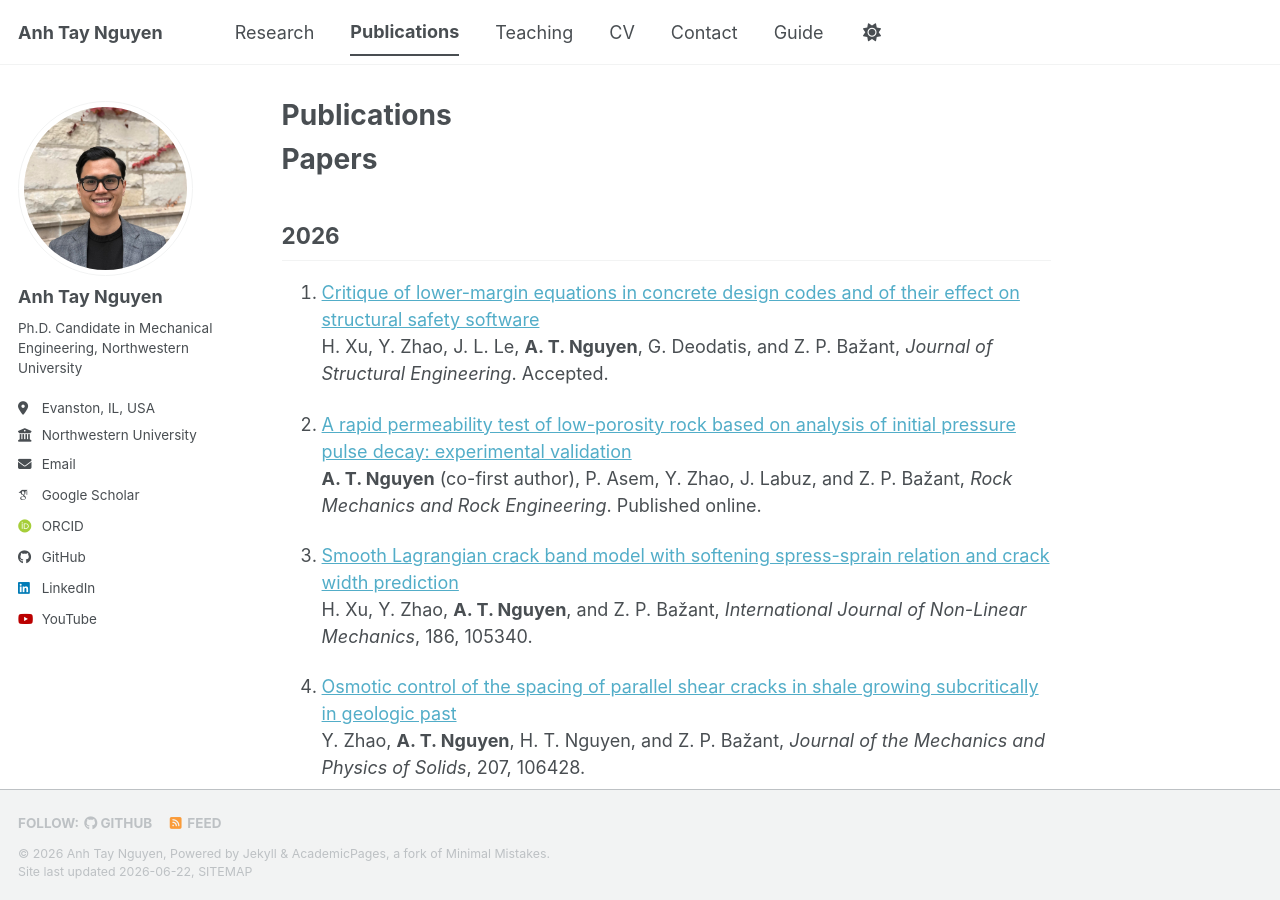
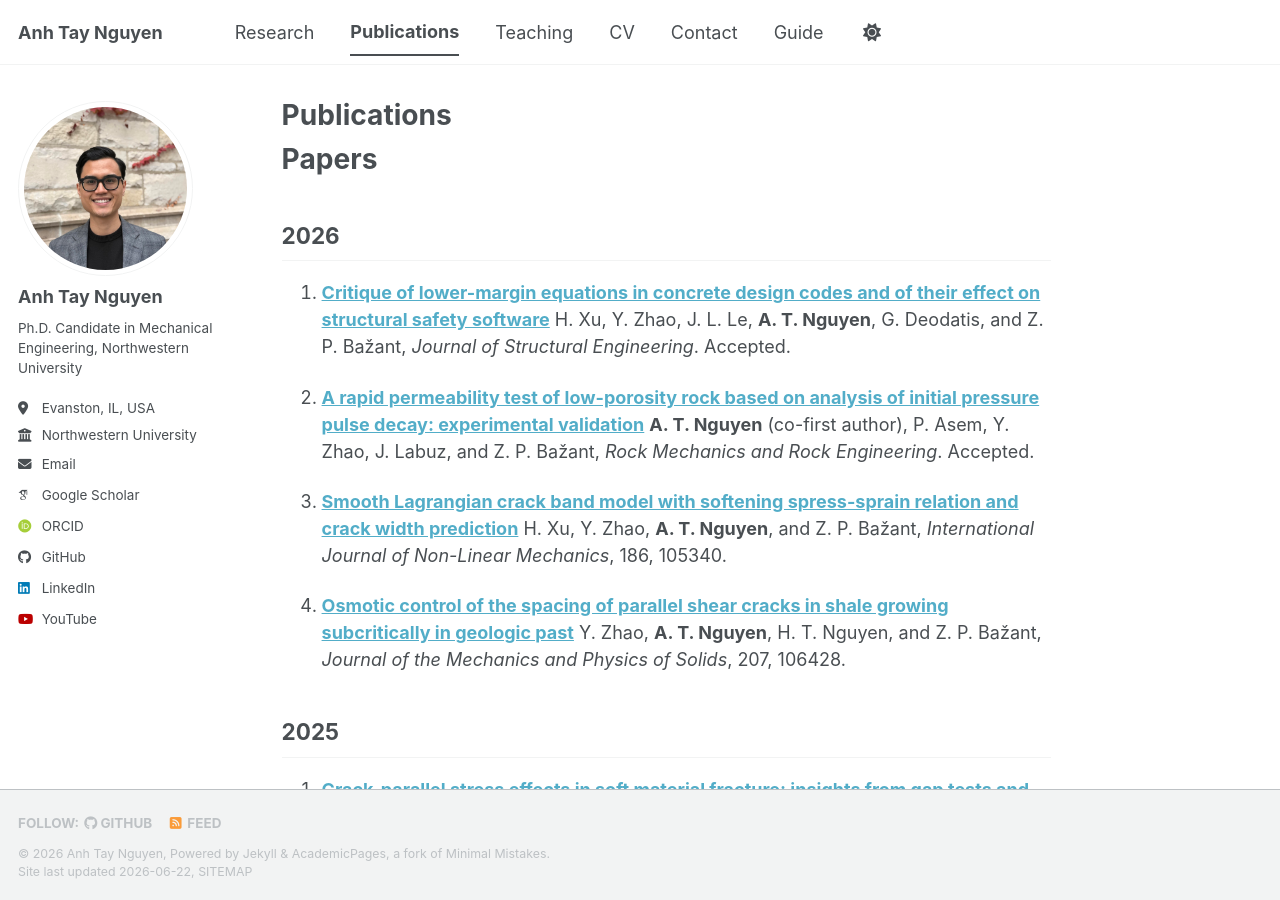
Before and after one commit to anhtaynguyen/anhtaynguyen.github.io, a Jekyll site: the page built from _pages/publications.md, in a window 1280 px wide and 900 px high. Built offline with Jekyll 4.4.1, drawn with Linux system fonts in a browser that asks for light colours; some web fonts are replaced; a script bundle is joined from its source files by our own code; library files that are not in the unit come from our copies.

Commit message:
Update publications.md

```diff
--- a/_pages/publications.md
+++ b/_pages/publications.md
@@ -8,67 +8,67 @@ author_profile: true
 
 ## 2026
 
-1. [Critique of lower-margin equations in concrete design codes and of their effect on structural safety software](#)
+1. [**Critique of lower-margin equations in concrete design codes and of their effect on structural safety software**](#)
    H. Xu, Y. Zhao, J. L. Le, **A. T. Nguyen**, G. Deodatis, and Z. P. Bažant, *Journal of Structural Engineering*. Accepted.
 
-2. [A rapid permeability test of low-porosity rock based on analysis of initial pressure pulse decay: experimental validation](https://link.springer.com/article/10.1007/s00603-026-05517-9)
-   **A. T. Nguyen** (co-first author), P. Asem, Y. Zhao, J. Labuz, and Z. P. Bažant, *Rock Mechanics and Rock Engineering*. Published online.
+2. [**A rapid permeability test of low-porosity rock based on analysis of initial pressure pulse decay: experimental validation**](#)
+   **A. T. Nguyen** (co-first author), P. Asem, Y. Zhao, J. Labuz, and Z. P. Bažant, *Rock Mechanics and Rock Engineering*. Accepted.
 
-3. [Smooth Lagrangian crack band model with softening spress-sprain relation and crack width prediction](https://doi.org/10.1016/j.ijnonlinmec.2026.105340)
+3. [**Smooth Lagrangian crack band model with softening spress-sprain relation and crack width prediction**](https://doi.org/10.1016/j.ijnonlinmec.2026.105340)
    H. Xu, Y. Zhao, **A. T. Nguyen**, and Z. P. Bažant, *International Journal of Non-Linear Mechanics*, 186, 105340.
 
-4. [Osmotic control of the spacing of parallel shear cracks in shale growing subcritically in geologic past](https://www.sciencedirect.com/science/article/pii/S0022509625004028)
+4. [**Osmotic control of the spacing of parallel shear cracks in shale growing subcritically in geologic past**](https://www.sciencedirect.com/science/article/pii/S0022509625004028)
    Y. Zhao, **A. T. Nguyen**, H. T. Nguyen, and Z. P. Bažant, *Journal of the Mechanics and Physics of Solids*, 207, 106428.
 
 ## 2025
 
-1. [Crack-parallel stress effects in soft material fracture: insights from gap tests and the microplane modeling perspective](https://doi.org/10.1115/1.4070265)
+1. [**Crack-parallel stress effects in soft material fracture: insights from gap tests and the microplane modeling perspective**](https://doi.org/10.1115/1.4070265)
    Y. Zhao, **A. T. Nguyen**, H. Chen, H. D. Espinosa, and Z. P. Bažant, *Journal of Applied Mechanics*, 93(2).
 
-2. [A novel weighted averaging operator for frequency analysis of nonlinear free vibrations](https://doi.org/10.1016/j.ijnonlinmec.2025.105057)
+2. [**A novel weighted averaging operator for frequency analysis of nonlinear free vibrations**](https://doi.org/10.1016/j.ijnonlinmec.2025.105057)
    **A. T. Nguyen**, N. N. Linh, N. C. Thang, N. H. Ngoc, and L. Q. Vinh, *International Journal of Non-Linear Mechanics*, 105057.
 
 ## 2024
 
-1. [Fast permeability measurement for tight reservoir cores using only initial data of the one-chamber pressure pulse decay test](https://doi.org/10.1016/j.jmps.2024.105805)
+1. [**Fast permeability measurement for tight reservoir cores using only initial data of the one-chamber pressure pulse decay test**](https://doi.org/10.1016/j.jmps.2024.105805)
    **A. T. Nguyen**, P. Asem, Y. Zhao, and Z. P. Bažant, *Journal of the Mechanics and Physics of Solids*, 192, 105805.
 
-2. [Sprain energy consequences for damage localization and fracture mechanics](https://doi.org/10.1073/pnas.2410668121)
+2. [**Sprain energy consequences for damage localization and fracture mechanics**](https://doi.org/10.1073/pnas.2410668121)
    H. Xu, **A. T. Nguyen**, and Z. P. Bažant, *Proceedings of the National Academy of Sciences*, 121(40), e2410668121.
 
-3. [Extension of dual equivalent linearization to analysis of deterministic dynamic systems: part 2 — multi-parameter equivalent linearization](https://doi.org/10.1007/s11071-024-09223-7)
+3. [**Extension of dual equivalent linearization to analysis of deterministic dynamic systems: part 2 — multi-parameter equivalent linearization**](https://doi.org/10.1007/s11071-024-09223-7)
    N. N. Linh, **A. T. Nguyen**, N. C. Thang, N. D. Anh, and I. Elishakoff, *Nonlinear Dynamics*, 112(20), 18001–18030.
 
-4. [M-integral and energy-release rates: A didactical account](https://doi.org/10.1007/978-3-031-56132-0_5)
+4. [**M-integral and energy-release rates: A didactical account**](https://doi.org/10.1007/978-3-031-56132-0_5)
    R. Kienzler, **A. T. Nguyen**, and Y. E. Pak, *Advanced Structured Materials*, 89–120.
 
 ## 2023
 
-1. [Smooth Lagrangian crack band model based on spress-sprain relation and Lagrange multiplier constraint of displacement gradient](https://asmedigitalcollection.asme.org/appliedmechanics/article/91/3/031007/1169714/Smooth-Lagrangian-Crack-Band-Model-Based-on-Spress)
+1. [**Smooth Lagrangian crack band model based on spress-sprain relation and Lagrange multiplier constraint of displacement gradient**](https://asmedigitalcollection.asme.org/appliedmechanics/article/91/3/031007/1169714/Smooth-Lagrangian-Crack-Band-Model-Based-on-Spress)
    **A. T. Nguyen**, H. Xu, K. Matouš, and Z. P. Bažant, *Journal of Applied Mechanics*, 91(3).
 
-2. [Osmotic pressure gradient effects on water diffusion in porous rock: Can they pervert permeability tests?](https://doi.org/10.1115/1.4063030)
+2. [**Osmotic pressure gradient effects on water diffusion in porous rock: Can they pervert permeability tests?**](https://doi.org/10.1115/1.4063030)
    Z. P. Bažant and **A. T. Nguyen**, *Journal of Applied Mechanics*, 90(12).
 
 ## 2022
 
-1. [Extension of dual equivalent linearization to analysis of deterministic dynamic systems. Part 1: Single-parameter equivalent linearization](https://doi.org/10.1007/s11071-022-07894-6)
+1. [**Extension of dual equivalent linearization to analysis of deterministic dynamic systems. Part 1: Single-parameter equivalent linearization**](https://doi.org/10.1007/s11071-022-07894-6)
    N. D. Anh, N. N. Linh, T. T. Long, N. C. Thang, **A. T. Nguyen**, and I. Elishakoff, *Nonlinear Dynamics*, 111(2), 997–1017.
 
-2. [A novel weighted local averaging for the Galerkin method with application to elastic buckling of Euler column](https://www.tandfonline.com/doi/full/10.1080/15502287.2022.2080612)
+2. [**A novel weighted local averaging for the Galerkin method with application to elastic buckling of Euler column**](https://www.tandfonline.com/doi/full/10.1080/15502287.2022.2080612)
    **A. T. Nguyen**, N. C. Thang, T. T. Long, N. D. Anh, P. M. Thang, and N. X. Thanh, *International Journal for Computational Methods in Engineering Science and Mechanics*, 24(2), 128–142.
 
 ## 2021
 
-1. [Efficiency of mono-stable piezoelectric Duffing energy harvester in the secondary resonances by averaging method, part 2: Super-harmonic resonance](https://doi.org/10.1016/j.ijnonlinmec.2021.103817)
+1. [**Efficiency of mono-stable piezoelectric Duffing energy harvester in the secondary resonances by averaging method, part 2: Super-harmonic resonance**](https://doi.org/10.1016/j.ijnonlinmec.2021.103817)
    N. N. Linh, **A. T. Nguyen**, N. V. Manh, V. A. Tuan, V. Kuu, N. D. Anh, and I. Elishakoff, *International Journal of Non-Linear Mechanics*, 137, 103817.
 
-2. [Quantification of the effects of misfit strain on the energy states of zinc-blende spherical core/shell quantum dots](https://doi.org/10.1007/s40042-021-00175-2)
+2. [**Quantification of the effects of misfit strain on the energy states of zinc-blende spherical core/shell quantum dots**](https://doi.org/10.1007/s40042-021-00175-2)
    **A. T. Nguyen**, Y. Seo, S.-H. Park, and Y. E. Pak, *Journal of the Korean Physical Society*, 79(1), 87–94.
 
 ## 2020
 
-1. [Efficiency of mono-stable piezoelectric Duffing energy harvester in the secondary resonances by averaging method. Part 1: Sub-harmonic resonance](https://doi.org/10.1016/j.ijnonlinmec.2020.103537)
+1. [**Efficiency of mono-stable piezoelectric Duffing energy harvester in the secondary resonances by averaging method. Part 1: Sub-harmonic resonance**](https://doi.org/10.1016/j.ijnonlinmec.2020.103537)
    N. D. Anh, N. N. Linh, N. V. Manh, V. A. Tuan, V. Kuu, **A. T. Nguyen**, and I. Elishakoff, *International Journal of Non-Linear Mechanics*, 126, 103537.
 
 ---
@@ -77,7 +77,7 @@ author_profile: true
 
 ## 2024
 
-1. [Path-independent integrals and their applications in fracture and defect mechanics](https://www.taylorfrancis.com/chapters/edit/10.1201/9781003359364-11/path-independent-integrals-applications-fracture-defect-mechanics-anh-tay-nguyen-shubhada-garnaik-reinhold-kienzler-eugene-pak)
+1. [**Path-independent integrals and their applications in fracture and defect mechanics**](https://www.taylorfrancis.com/chapters/edit/10.1201/9781003359364-11/path-independent-integrals-applications-fracture-defect-mechanics-anh-tay-nguyen-shubhada-garnaik-reinhold-kienzler-eugene-pak)
    **A. T. Nguyen**, S. S. Garnaik, R. Kienzler, and Y. E. Pak, in *Deformation and Fracture in Materials: Advances in Experimental and Computational Mechanics*.
 
 ---
@@ -86,36 +86,36 @@ author_profile: true
 
 ## 2026
 
-1. Rapid in-situ permeability estimation of reservoir rocks from fall-off tests using a parabolic approximation of axisymmetric diffusion
+1. **Rapid in-situ permeability estimation of reservoir rocks from fall-off tests using a parabolic approximation of axisymmetric diffusion**
    **A. T. Nguyen**, Y. Zhao, Y. Niu, and Z. P. Bažant, *60th U.S. Rock Mechanics/Geomechanics Symposium*, Tucson, Arizona, USA. American Rock Mechanics Association.
 
 ## 2025
 
-1. [A poromechanical model for the branching of hydraulic fractures in rocks with pre-existing weak layers](https://onepetro.org/ARMAUSRMS/proceedings-abstract/ARMA25/ARMA25/786316)
+1. [**A poromechanical model for the branching of hydraulic fractures in rocks with pre-existing weak layers**](https://onepetro.org/ARMAUSRMS/proceedings-abstract/ARMA25/ARMA25/786316)
    H. Xu, **A. T. Nguyen**, Y. Zhao, and Z. P. Bažant, *59th U.S. Rock Mechanics/Geomechanics Symposium*, Santa Fe, New Mexico, USA. American Rock Mechanics Association.
 
-2. [Fast permeability measurements of tight rock: Theoretical study and experimental validation](https://onepetro.org/ARMAUSRMS/proceedings-abstract/ARMA25/ARMA25/786401)
+2. [**Fast permeability measurements of tight rock: Theoretical study and experimental validation**](https://onepetro.org/ARMAUSRMS/proceedings-abstract/ARMA25/ARMA25/786401)
    **A. T. Nguyen**, P. Asem, J. Matter, J. F. Labuz, and Z. P. Bažant, *59th U.S. Rock Mechanics/Geomechanics Symposium*, Santa Fe, New Mexico, USA. American Rock Mechanics Association.
 
 ## 2024
 
-1. [Permeability of serpentinized harzburgite and its implications on mineral carbon storage](https://onepetro.org/ARMAUSRMS/proceedings-abstract/ARMA24/ARMA24/549146)
+1. [**Permeability of serpentinized harzburgite and its implications on mineral carbon storage**](https://onepetro.org/ARMAUSRMS/proceedings-abstract/ARMA24/ARMA24/549146)
    P. Asem, **A. T. Nguyen**, Z. P. Bažant, J. Matter, and J. F. Labuz, *58th U.S. Rock Mechanics/Geomechanics Symposium*, Golden, Colorado, USA. American Rock Mechanics Association.
 
-2. [Hydraulic crack propagation and rock permeability under osmotic pressure gradients with implications for deep CO₂ sequestration and fracking](https://onepetro.org/ARMAUSRMS/proceedings-abstract/ARMA24/ARMA24/549345)
+2. [**Hydraulic crack propagation and rock permeability under osmotic pressure gradients with implications for deep CO₂ sequestration and fracking**](https://onepetro.org/ARMAUSRMS/proceedings-abstract/ARMA24/ARMA24/549345)
    Z. P. Bažant, **A. T. Nguyen**, H. Xu, P. Asem, and J. F. Labuz, *58th U.S. Rock Mechanics/Geomechanics Symposium*, Golden, Colorado, USA. American Rock Mechanics Association.
 
 ## 2023
 
-1. [The prospect of massive sequestration of atmospheric CO₂ in deep formations of basalt or peridotite appraised by fracture, diffusion and osmosis analysis](https://onepetro.org/ARMAUSRMS/proceedings-abstract/ARMA23/All-ARMA23/532104)
+1. [**The prospect of massive sequestration of atmospheric CO₂ in deep formations of basalt or peridotite appraised by fracture, diffusion and osmosis analysis**](https://onepetro.org/ARMAUSRMS/proceedings-abstract/ARMA23/All-ARMA23/532104)
    Z. P. Bažant, H. Xu, **A. T. Nguyen**, J. W. Carey, and M. Khan, *57th U.S. Rock Mechanics/Geomechanics Symposium*, Atlanta, Georgia, USA. American Rock Mechanics Association.
 
 ---
 
 # Manuscripts in Preparation
 
-1. A poromechanical model for hydraulic fracture branching in rocks with pre-existing weak layers and crack-parallel stress
+1. **A poromechanical model for hydraulic fracture branching in rocks with pre-existing weak layers and crack-parallel stress**
    **A. T. Nguyen**, H. Xu, Y. Zhao, and Z. P. Bažant. Manuscript in preparation.
 
-2. Experimental and numerical characterization of crack-parallel stress effects on mode-I fracture of shale
+2. **Experimental and numerical characterization of crack-parallel stress effects on mode-I fracture of shale**
    **A. T. Nguyen**, Y. Zhao, H. Chen, H. D. Espinosa, and Z. P. Bažant. Manuscript in preparation.
```
